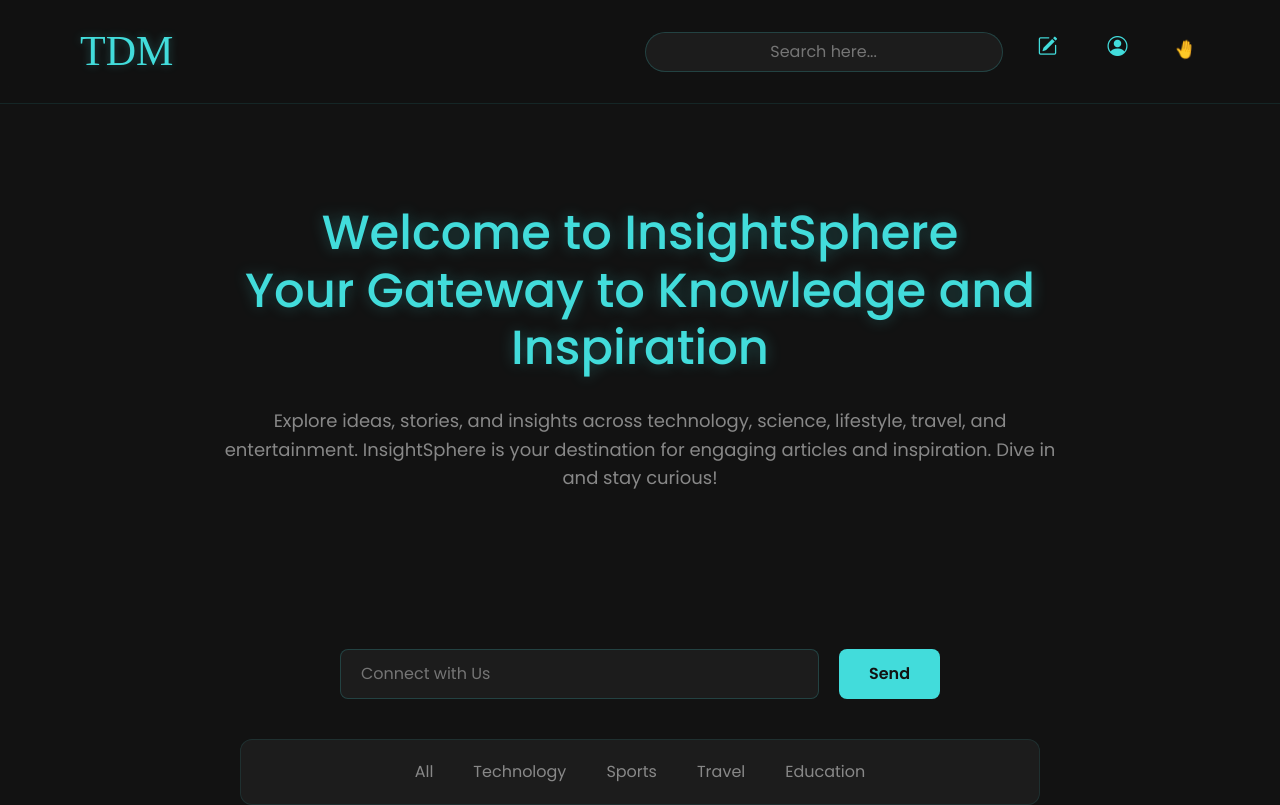
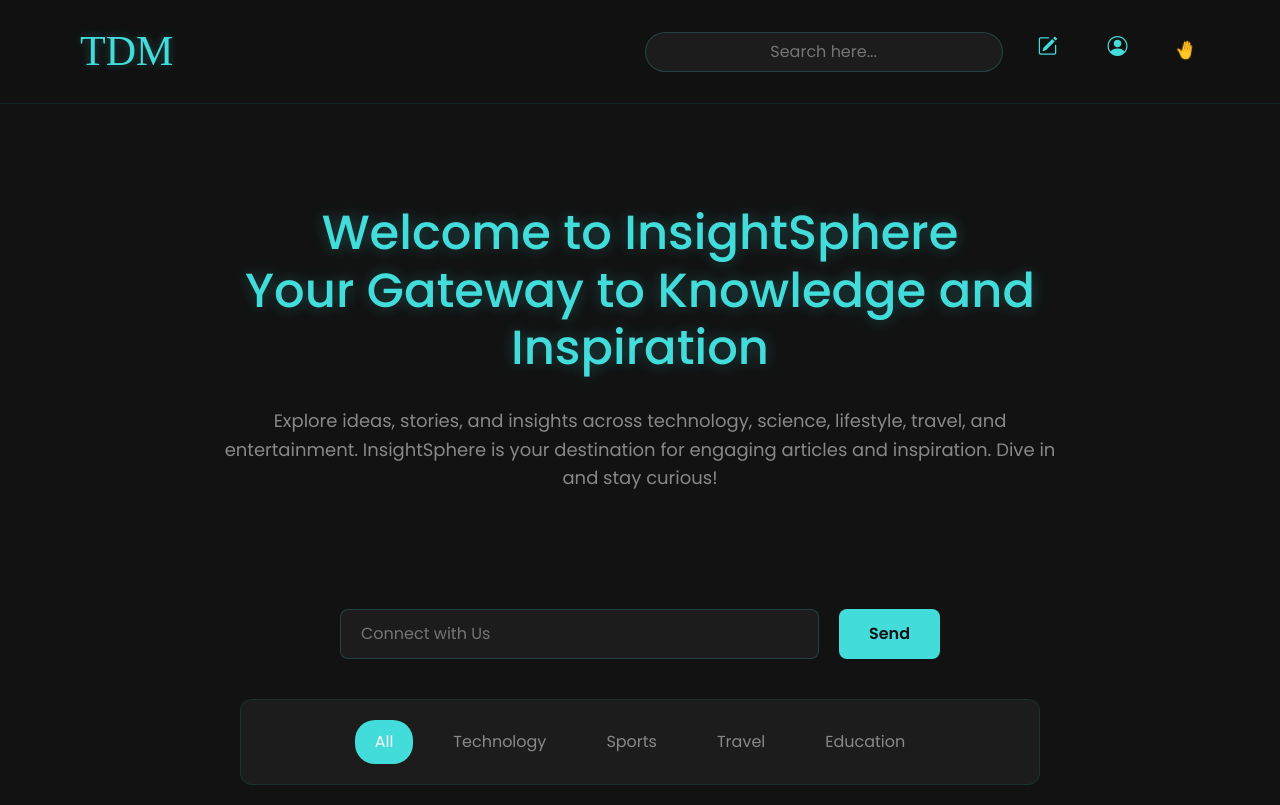
Before and after one commit to TharinduDMadushanka/full-stack-blog-web-site-springboot-react, a React (Vite) app in the folder blog-frontend/: page /blog-home in a window 1280 px wide. Shown: the top 805 px of the page. Built offline with nearby package versions, Linux system fonts and the light colour scheme; no server answers.

Commit message:
make colored active filter section

```diff
--- a/blog-frontend/src/pages/BlogHome/BlogHome.css
+++ b/blog-frontend/src/pages/BlogHome/BlogHome.css
@@ -219,7 +219,7 @@
   display: flex;
   justify-content: center;
   gap: 20px;
-  margin: 40px auto;
+  margin: 0 auto;
   max-width: 600px;
   position: relative;
   z-index: 2;
@@ -285,3 +285,33 @@
 .nav-menu h6 .username {
   margin-right: 5px;
 }
+
+/* Filter Section */
+.filter-section {
+  margin: 2rem 0;
+  text-align: center;
+}
+
+.filter-list {
+  display: flex;
+  gap: 20px;
+  justify-content: center;
+  padding: 20px;
+  list-style: none;
+}
+
+.filter-list li {
+  cursor: pointer;
+  padding: 10px 20px;
+  border-radius: 20px;
+  transition: background-color 0.3s, color 0.3s;
+}
+
+.filter-list li:hover {
+  background-color: #ddd;
+}
+
+.filter-list .active-filter {
+  background-color: #42dcdb;
+  color: white;
+}
--- a/blog-frontend/src/pages/BlogHome/BlogHome.jsx
+++ b/blog-frontend/src/pages/BlogHome/BlogHome.jsx
@@ -85,11 +85,36 @@ const BlogHome = () => {
 
       <div className="filter-section">
         <ul className="filter-list">
-          <li onClick={() => handleFilterClick('All')}>All</li>
-          <li onClick={() => handleFilterClick('TECHNOLOGY')}>Technology</li>
-          <li onClick={() => handleFilterClick('SPORTS')}>Sports</li>
-          <li onClick={() => handleFilterClick('TRAVELLING')}>Travel</li>
-          <li onClick={() => handleFilterClick('EDUCATION')}>Education</li>
+          <li
+            className={selectedCategory === 'All' ? 'active-filter' : ''}
+            onClick={() => handleFilterClick('All')}
+          >
+            All
+          </li>
+          <li
+            className={selectedCategory === 'TECHNOLOGY' ? 'active-filter' : ''}
+            onClick={() => handleFilterClick('TECHNOLOGY')}
+          >
+            Technology
+          </li>
+          <li
+            className={selectedCategory === 'SPORTS' ? 'active-filter' : ''}
+            onClick={() => handleFilterClick('SPORTS')}
+          >
+            Sports
+          </li>
+          <li
+            className={selectedCategory === 'TRAVELLING' ? 'active-filter' : ''}
+            onClick={() => handleFilterClick('TRAVELLING')}
+          >
+            Travel
+          </li>
+          <li
+            className={selectedCategory === 'EDUCATION' ? 'active-filter' : ''}
+            onClick={() => handleFilterClick('EDUCATION')}
+          >
+            Education
+          </li>
         </ul>
       </div>
 
```
